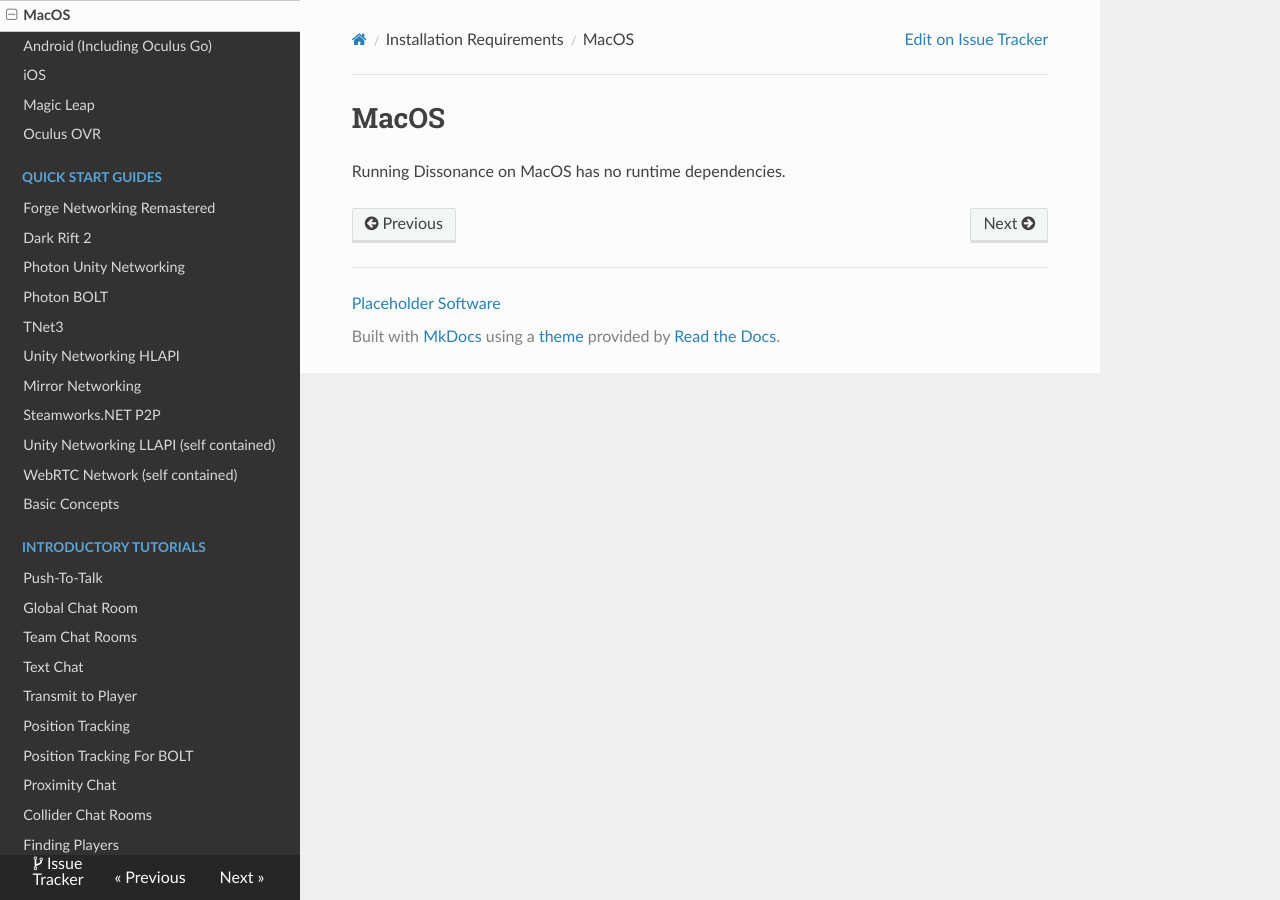
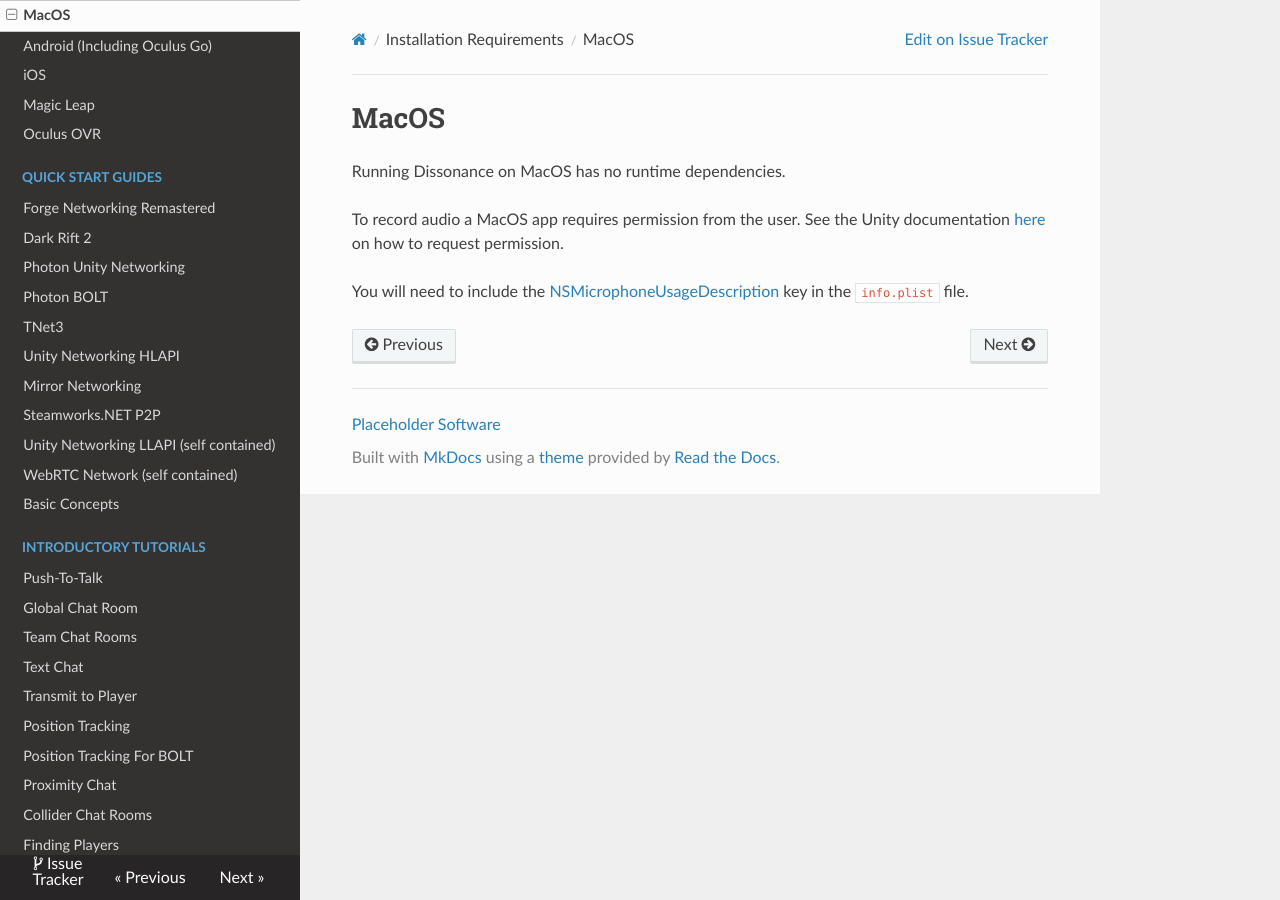
Before and after one commit to Placeholder-Software/Dissonance, an MkDocs documentation site: the page built from docs/Platforms/MacOS.md, in a window 1280 px wide. Built offline with MkDocs 1.6.1, drawn with Linux system fonts in a browser that asks for light colours; old or Windows-style settings are respelled for this version of MkDocs.

Commit message:
Updated MacOS docs to mention requirement for permissions check.

```diff
--- a/docs/Platforms/MacOS.md
+++ b/docs/Platforms/MacOS.md
@@ -1,3 +1,7 @@
 # MacOS
 
 Running Dissonance on MacOS has no runtime dependencies.
+
+To record audio a MacOS app requires permission from the user. See the Unity documentation [here](https://developer.apple.com/documentation/avfoundation/cameras_and_media_capture/requesting_authorization_for_media_capture_on_macos) on how to request permission.
+
+You will need to include the [NSMicrophoneUsageDescription](https://docs.unity3d.com/Manual/HOWTO-PortToAppleMacStore.html) key in the `info.plist` file.
```
